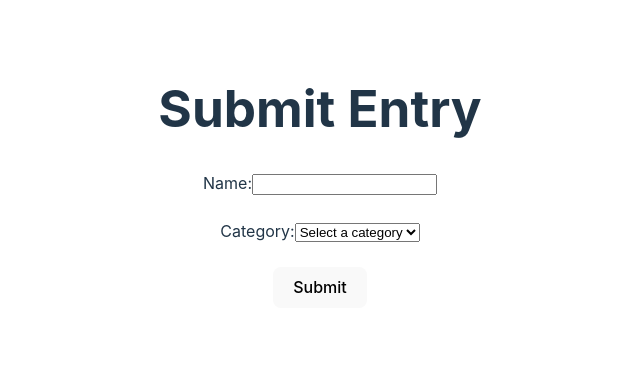
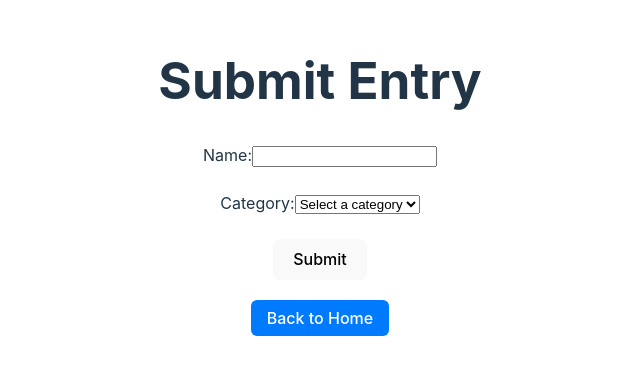
Before and after one commit to brodieheg/cookoff-frontend, a React (Vite) app: page /submit in a window 1280 px wide. Shown: the part 223-598 px from the top of the page, without its empty margins (320-960 px from the left). Built offline with nearby package versions, Linux system fonts and the light colour scheme.

Commit message:
added home buttons

```diff
--- a/src/login.tsx
+++ b/src/login.tsx
@@ -61,6 +61,20 @@
                 <button type="submit">Login</button>
             </form>
             {error && <p style={{ color: 'red' }}>{error}</p>}
+            <button
+                onClick={() => navigate('/')}
+                style={{
+                    marginTop: '20px',
+                    padding: '8px 16px',
+                    borderRadius: '6px',
+                    backgroundColor: '#007bff',
+                    color: 'white',
+                    border: 'none',
+                    cursor: 'pointer'
+                }}
+            >
+                Back to Home
+            </button>
         </div>
     );
 }
--- a/src/results.tsx
+++ b/src/results.tsx
@@ -1,4 +1,5 @@
 import { useEffect, useState } from 'react';
+import { useNavigate } from 'react-router-dom';
 
 interface Entry {
     name: string;
@@ -11,6 +12,7 @@
     const [locked, setLocked] = useState(false);
     const [winners, setWinners] = useState<Entry[]>([]);
     const [error, setError] = useState('');
+    const navigate = useNavigate(); // 🆕 Added for navigation
 
     const fetchResults = async () => {
         try {
@@ -61,6 +63,22 @@
                     ))}
                 </div>
             )}
+
+            {/* 🆕 Back to Home Button */}
+            <button
+                onClick={() => navigate('/')}
+                style={{
+                    marginTop: '20px',
+                    padding: '8px 16px',
+                    borderRadius: '6px',
+                    backgroundColor: '#007bff',
+                    color: 'white',
+                    border: 'none',
+                    cursor: 'pointer'
+                }}
+            >
+                Back to Home
+            </button>
         </div>
     );
 }
--- a/src/submit.tsx
+++ b/src/submit.tsx
@@ -1,8 +1,11 @@
 import React, { useState } from "react";
+import { useNavigate } from 'react-router-dom';
+
 
 export default function Submit() {
   const [name, setName] = useState("");
   const [category, setCategory] = useState("");
+  const navigate = useNavigate(); // 🆕 Added for navigation
 
   const handleSubmit = async (event: React.FormEvent) => {
     event.preventDefault();
@@ -67,6 +70,20 @@
         <br />
         <button type="submit">Submit</button>
       </form>
+      <button
+        onClick={() => navigate('/')}
+        style={{
+          marginTop: '20px',
+          padding: '8px 16px',
+          borderRadius: '6px',
+          backgroundColor: '#007bff',
+          color: 'white',
+          border: 'none',
+          cursor: 'pointer'
+        }}
+      >
+        Back to Home
+      </button>
     </div>
   );
 }
--- a/src/vote.tsx
+++ b/src/vote.tsx
@@ -159,6 +159,20 @@
         <br />
         <button type="submit">Submit Vote</button>
       </form>
+      <button
+        onClick={() => navigate('/')}
+        style={{
+          marginTop: '20px',
+          padding: '8px 16px',
+          borderRadius: '6px',
+          backgroundColor: '#007bff',
+          color: 'white',
+          border: 'none',
+          cursor: 'pointer'
+        }}
+      >
+        Back to Home
+      </button>
     </div>
   );
 }
```
